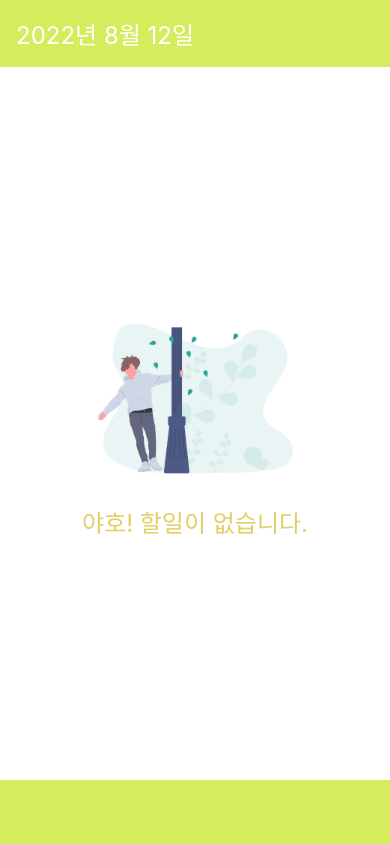
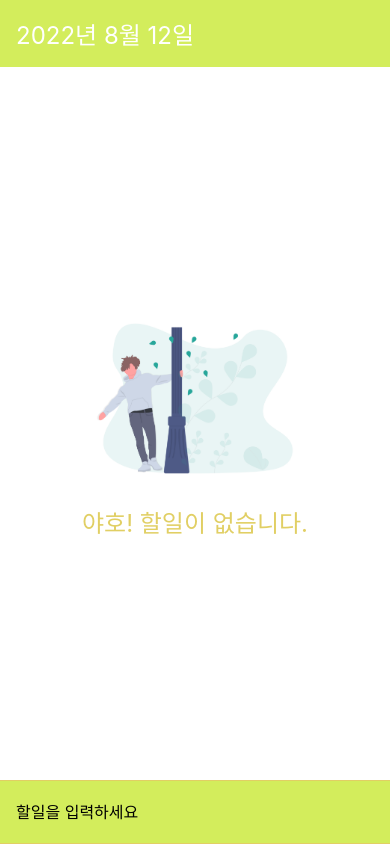
Before and after one commit to star-moon-cloud-k/React-Native_LAB, a React Native app in the folder TodoApp/: screen / in a window 390 px wide. Built offline with nearby package versions, Linux system fonts and the light colour scheme.

Commit message:
KeyboardAvoidingView

```diff
--- a/TodoApp/App.js
+++ b/TodoApp/App.js
@@ -1,8 +1,8 @@
 import React from 'react';
-import {View, StyleSheet} from 'react-native';
+import {View, StyleSheet, KeyboardAvoidingView, Platform} from 'react-native';
 import DateHead from './components/DateHead';
 import {SafeAreaProvider, SafeAreaView} from 'react-native-safe-area-context';
-import AddTodo from './components/AddTodos';
+import AddTodo from './components/AddTodo';
 import Empty from './components/Empty';
 
 function App() {
@@ -11,9 +11,13 @@ function App() {
   return (
     <SafeAreaProvider>
       <SafeAreaView edges={['bottom']} style={styles.block}>
-        <DateHead date={today} />
-        <Empty />
-        <AddTodo />
+        <KeyboardAvoidingView
+          behavior={Platform.OS === 'ios' ? 'padding' : undefined}
+          style={styles.avoid}>
+          <DateHead date={today} />
+          <Empty />
+          <AddTodo />
+        </KeyboardAvoidingView>
       </SafeAreaView>
     </SafeAreaProvider>
   );
@@ -24,6 +28,9 @@ const styles = StyleSheet.create({
     flex: 1,
     backgroundColor: 'white',
   },
+  avoid: {
+    flex: 1,
+  },
 });
 
 export default App;
--- /dev/null
+++ b/TodoApp/components/AddTodo.js
@@ -0,0 +1,28 @@
+import React from 'react';
+import {View, StyleSheet, TextInput} from 'react-native';
+
+function AddTodo() {
+  return (
+    <View style={styles.block}>
+      <TextInput placeholder="할일을 입력하세요" style={styles.input} />
+    </View>
+  );
+}
+
+const styles = StyleSheet.create({
+  block: {
+    height: 64,
+    paddingHorizontal: 16,
+    borderColor: '#E1CF64',
+    borderTopWidth: 1,
+    borderBottomWidth: 1,
+    backgroundColor: '#D3ED5C',
+    justifyContent: 'center',
+  },
+  input: {
+    fontSize: 16,
+    paddingVertical: 8,
+  },
+});
+
+export default AddTodo;
--- a/TodoApp/components/AddTodos.js
+++ /dev/null
@@ -1,15 +0,0 @@
-import React from 'react';
-import {View, StyleSheet} from 'react-native';
-
-function AddTodo() {
-  return <View style={styles.block} />;
-}
-
-const styles = StyleSheet.create({
-  block: {
-    height: 64,
-    backgroundColor: '#D3ED5C',
-  },
-});
-
-export default AddTodo;
```
